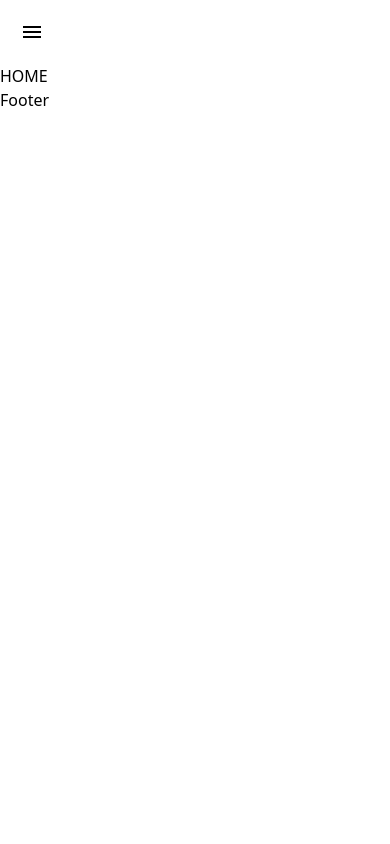
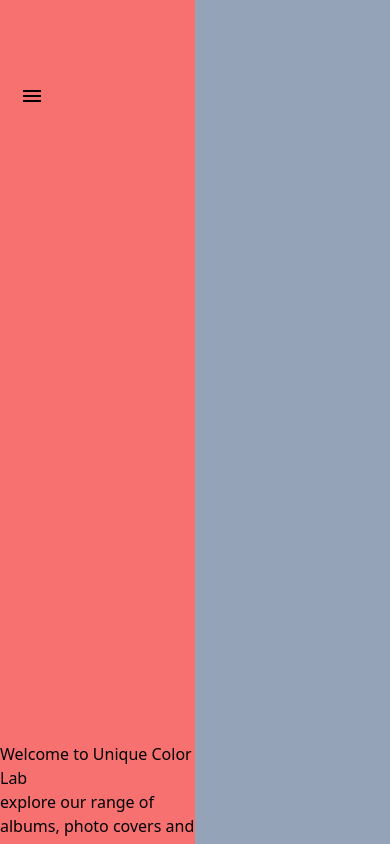
Before and after one commit to ujjwal6792/uniqueColorLab, a React (Vite) app: page / in a window 390 px wide. Shown: the top 844 px of the page. Built offline with nearby package versions, Linux system fonts and the light colour scheme.

Commit message:
made header fixed

```diff
--- a/src/components/footer/index.jsx
+++ b/src/components/footer/index.jsx
@@ -1,7 +1,8 @@
-import React from "react";
 
-const Footer = () => <div>
-    <p>Footer</p>
-    </div>;
+
+const Footer = () =>
+    <div>
+
+    </div>
 
 export default Footer;
--- a/src/components/header/index.jsx
+++ b/src/components/header/index.jsx
@@ -1,6 +1,10 @@
 import {useState, useEffect} from "react";
-import {MdOutlineMenu,MdOutlineMenuOpen} from "react-icons/md"
+import {MdOutlineMenu, MdOutlineMenuOpen, MdOutlineShoppingCart} from "react-icons/md"
 import Logo from "../../assets/logo.webp"
+
+const styles = {
+    menuButtons:"border-b-2 border-transparent hover:border-blue-900 hover:animate-pulse"
+}
 
 
 const Header = () => {
@@ -18,28 +22,28 @@ const Header = () => {
         browserWidth<=768?setMenuState(false):setMenuState(true)
     },[browserWidth])
 
-    return <div className={`${menuState?" mt-0":" mt-16"}`}>
+    return <div className={`${menuState?" mt-0":" mt-16"} fixed w-full xl:w-[1280px]`}>
     <div className="md:hidden absolute top-6 left-6 scale-150 z-50"
     onClick={()=>setMenuState(!menuState)}>
         {menuState?<MdOutlineMenuOpen/>:<MdOutlineMenu/>}
     </div>
 
-    <div className={`flex md:h-auto md:justify-between p-4 pt-1 pb-2 md:items-center md:flex-row absolute md:relative capitalize text-xl w-screen flex-col h-screen justify-center gap-8 text-center items-center border-b border-black border-opacity-10
+    <div className={`flex md:h-auto md:justify-between p-4 pt-1 pb-2 md:items-center md:flex-row absolute md:relative capitalize text-xl flex-col h-screen w-screen md:w-auto justify-center gap-8 text-center items-center border-b border-black border-opacity-10 bg-white
     ${menuState?"left-0 mt-0 transition-all":"-left-full mt-16 transition-all"}`}>
 
     <img className="object-contain h-16" src={Logo} alt="Brand Logo" />
 
     <ul className="flex justify-around gap-4 flex-col md:flex-row ">
-        <li className="hover:bg-black hover:text-yellow-50">home</li>
-        <li>package</li>
-        <li>contact</li>
-        <li>about</li>
+        <li className={styles.menuButtons}>home</li>
+        <li className={styles.menuButtons}>package</li>
+        <li className={styles.menuButtons}>contact</li>
+        <li className={styles.menuButtons}>about</li>
     </ul>
 
-    <div className="flex gap-2 flex-col md:flex-row items-center">
+    <div className="flex gap-4 flex-col md:flex-row items-center">
         <img className="rounded-full h-16 w-16 md:h-12 md:w-12 border-2 border-black" src="https://img.icons8.com/laces/64/000000/experimental-user-laces.png" alt="user image icon" />
         <p>user</p>
-        <p>cart</p>
+        <span className="flex items-center gap-1"><MdOutlineShoppingCart/> {`${0}`}</span>
     </div>
 
     </div>
--- a/src/index.css
+++ b/src/index.css
@@ -1,3 +1,9 @@
 @tailwind base;
 @tailwind components;
 @tailwind utilities;
+
+:root{
+    position: relative;
+    max-width: 1280px;
+    margin:0 auto;
+}
--- a/src/pages/home/index.jsx
+++ b/src/pages/home/index.jsx
@@ -1,5 +1,23 @@
 import React from "react";
 
-const Home = () => <div>HOME</div>;
+const Home = () => {
+return <>
+<div className="w-full flex flex-col bg-slate-400 min-h-fit" >
+    <main className="flex flex-col min-h-full">
+    <section className="w-1/2 min-h-[190vh] flex flex-col justify-center bg-red-400">
+        <h3>Welcome to Unique Color Lab</h3>
+        <p>explore our range of albums, photo covers and photo frames</p>
+    </section>
+    <img src="" alt="" />
+    </main>
 
+    <section>
+
+    </section>
+
+    <section>
+
+    </section>
+</div>
+</>}
 export default Home;
--- a/tailwind.config.cjs
+++ b/tailwind.config.cjs
@@ -4,7 +4,20 @@ module.exports = {
     "./src/**/*.{vue,js,ts,jsx,tsx}",
   ],
   theme: {
-    extend: {},
+    extend: {
+      height: {
+        "10v": "10vh",
+        "20v": "20vh",
+        "30v": "30vh",
+        "40v": "40vh",
+        "50v": "50vh",
+        "60v": "60vh",
+        "70v": "70vh",
+        "80v": "80vh",
+        "90v": "90vh",
+        "100v": "100vh",
+      },
+    },
   },
   plugins: [],
 }
```
Also changed, not shown: src/components/footer/index.module.scss (deleted), src/components/header/index.module.scss (deleted).
